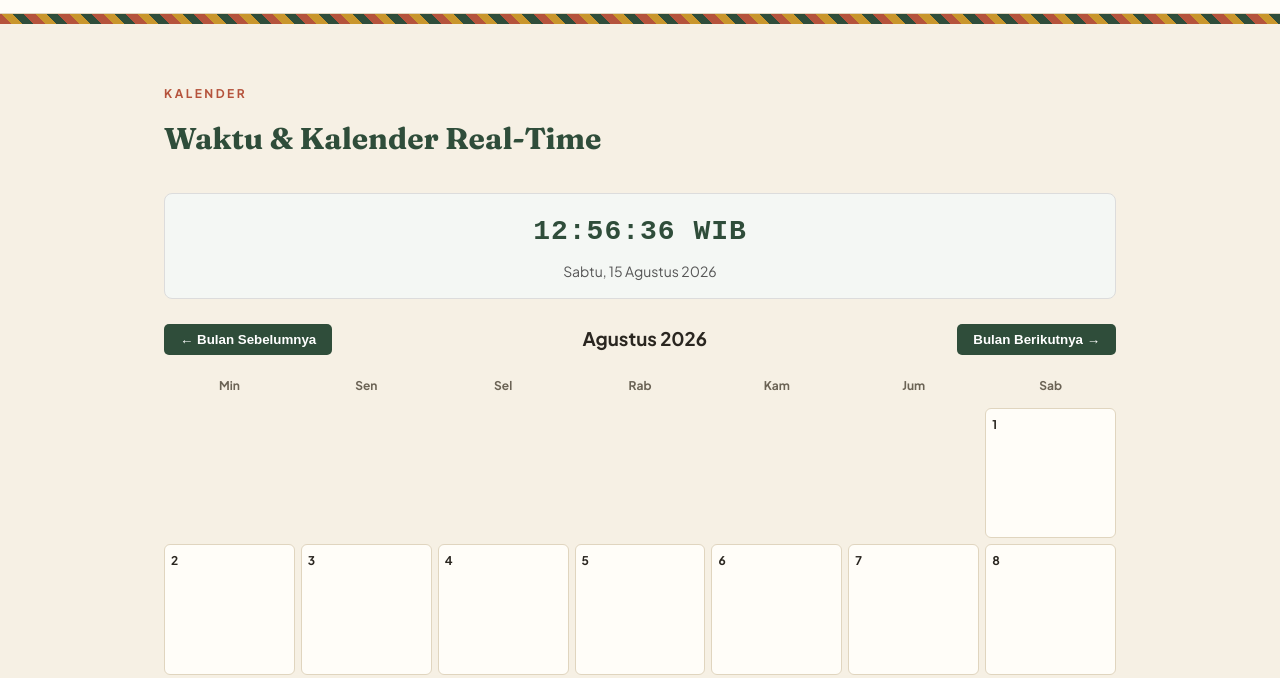
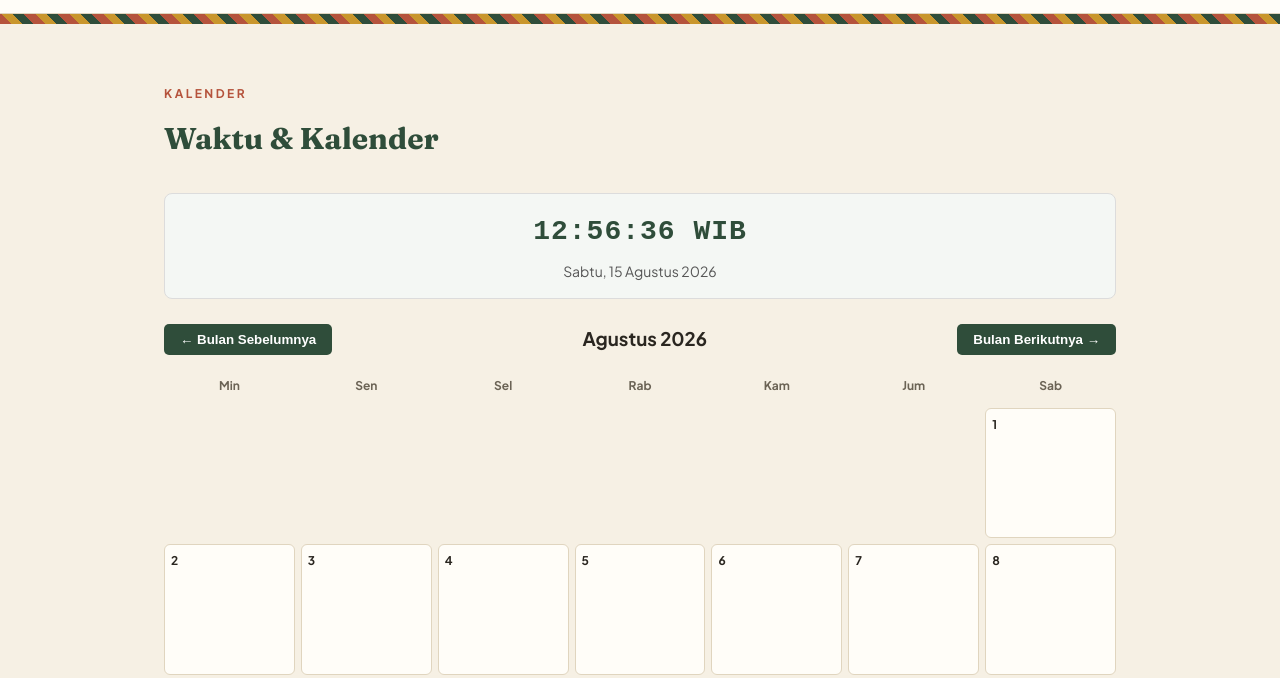
Before and after one commit to Yanto-Prime/Kelurahan-Bane, a plain HTML site: page kalender.html in a window 1280 px wide. Shown: the part 65-743 px from the top of the page. Drawn offline with Linux system fonts and the light colour scheme.

Commit message:
Update kalender.html

```diff
--- a/kalender.html
+++ b/kalender.html
@@ -76,7 +76,7 @@
 
 <section class="section" style="padding-top:60px; padding-bottom:60px;">
   <div class="section-eyebrow">Kalender</div>
-  <h2>Waktu &amp; Kalender Real-Time</h2>
+  <h2>Waktu &amp; Kalender </h2>
 
   <!-- JAM DIGITAL REAL-TIME -->
   <div class="realtime-box">
```
